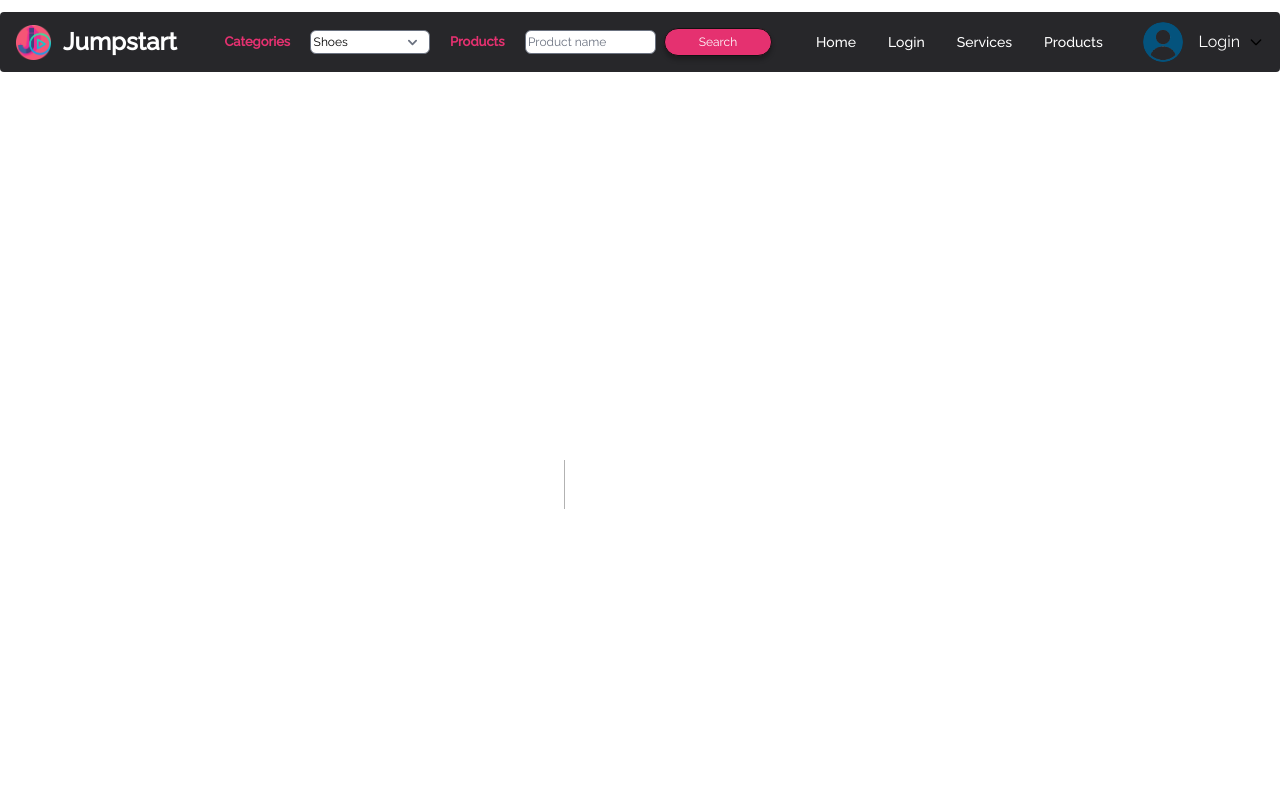
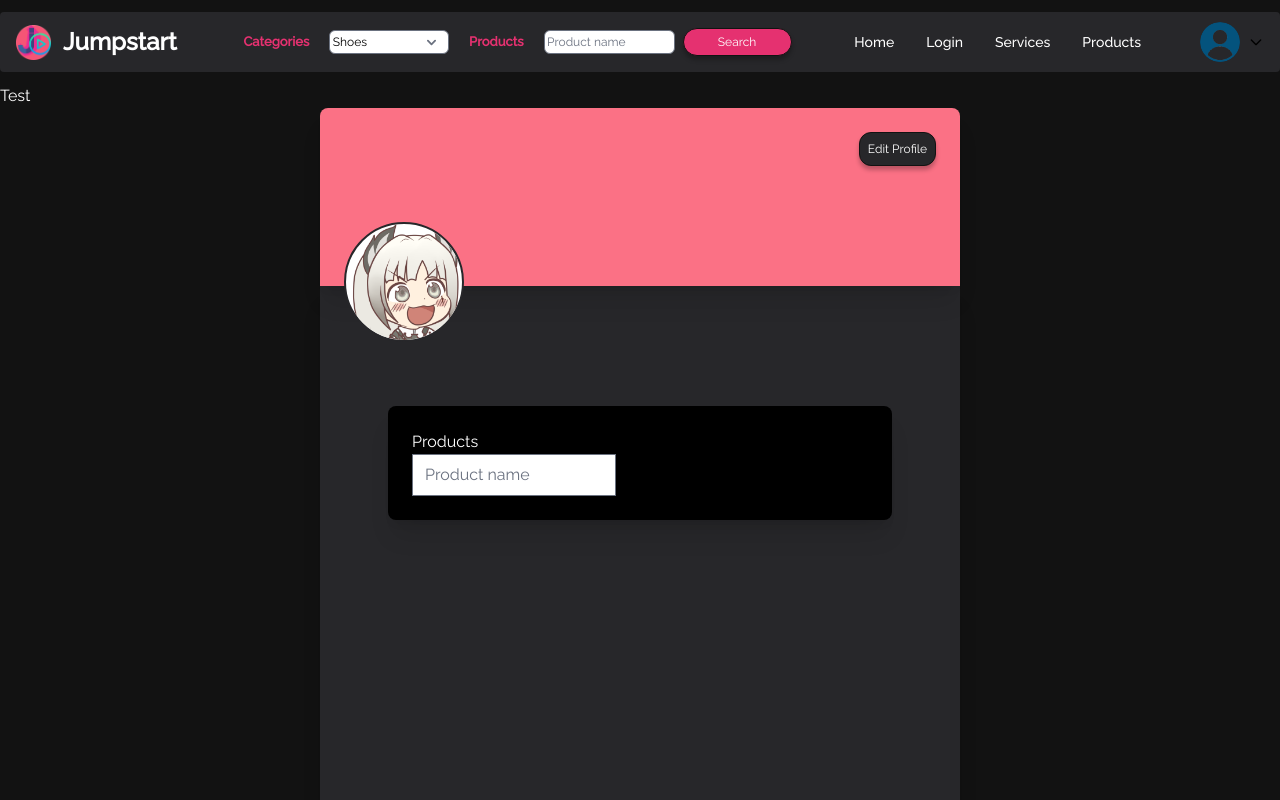
Before and after one commit to itsaFan/jumpstart, a Next.js app: page /user-profile/1 in a window 1280 px wide. Before the commit this address had no page. Shown: the top 800 px of the page. Built offline with nearby package versions, Linux system fonts and the light colour scheme.

Commit message:
addProfileComponent

```diff
--- a/components/layout/nav.tsx
+++ b/components/layout/nav.tsx
@@ -2,6 +2,7 @@ import Image from "next/image";
 import { Avatar, Dropdown, Navbar } from "flowbite-react";
 import NavSearch from "./navSearch";
 import LoginForm from "../auth/login/login-form";
+
 
 export default function NavBar() {
   return (
@@ -21,7 +22,8 @@ export default function NavBar() {
             <h3>Home</h3>
           </Navbar.Link>
           <Navbar.Link>
-          <LoginForm />
+            {/* <LoginPage /> */}
+            <LoginForm />
             {/* <h3>About</h3> */}
           </Navbar.Link>
           <Navbar.Link href="/login">
@@ -36,9 +38,9 @@ export default function NavBar() {
         </Navbar.Collapse>
       </div>
 
-
+      {/* <LoginForm /> */}
       <div className="flex md:order-4">
-        <Dropdown inline label={<Avatar alt="User settings" img="/images/userprofile.png" rounded><LoginForm /></Avatar>} >
+        <Dropdown inline label={<Avatar alt="User settings" img="/images/userprofile.png" rounded />}>
           <Dropdown.Header>
             <span className="block text-sm">Steff</span>
             <span className="block truncate text-sm font-medium">steff@email.com</span>
--- /dev/null
+++ b/components/user/user-profile/profile-content.tsx
@@ -0,0 +1,17 @@
+
+
+export default function ProfileContent() {
+  return (
+    <div className="container grid grid-cols-12 mx-auto -z-10">
+      <div className="card rounded-t-none col-start-4 col-span-6 pb-96 bg-zinc-800 mb-10 -z-10">
+        <div className="card mx-11 mt-24 bg-black">
+            <div>
+            <label htmlFor="month"><p>Products</p></label>
+          <input type="text" id="search" placeholder="Product name" />
+            </div>
+
+        </div>
+      </div>
+    </div>
+  );
+}
--- /dev/null
+++ b/components/user/user-profile/profile.tsx
@@ -0,0 +1,13 @@
+import ProfileContent from "./profile-content";
+import Banner from "./user-banner";
+
+
+export default function Profile() {
+    return(
+        <div>
+            <Banner />
+            <ProfileContent />
+
+        </div>
+    )
+}
--- /dev/null
+++ b/components/user/user-profile/user-banner.tsx
@@ -0,0 +1,18 @@
+import Button from "@/components/UI/button";
+import Image from "next/image";
+
+export default function Banner() {
+  return (
+    <div className="container grid grid-cols-12 mx-auto">
+      <div className="card rounded-b-none col-start-4 col-span-6 bg-rose-400">
+        <div className="flex justify-end">
+            <Button link="/register" className="rounded-xl bg-zinc-800 p-2"><h3 className="text-xs">Edit Profile</h3></Button>
+          {/* <button className="rounded-2xl bg-gray-800 active:bg-blue-600 p-3" ><h3 className="text-xs">Edit Profile</h3></button> */}
+        </div>
+        <div className="pt-14">
+            <Image src="/images/dummy-profile.png" width={120} height={120} alt="profile" className="rounded-full bg-white border-2 border-zinc-800 -mb-20" />
+        </div>
+      </div>
+    </div>
+  );
+}
--- a/pages/login/index.tsx
+++ /dev/null
@@ -1,16 +0,0 @@
-import LoginForm from "@/components/auth/login/login-form";
-import ProductList from "@/components/product/product-list";
-import PageHeader from "@/components/UI/page-header";
-import React from "react";
-
-export default function LoginPage() {
-  return (
-    <>
-      <PageHeader title="login" />
-      <div>
-        <h1 className="text-white text-5xl">W</h1>
-        <LoginForm />
-      </div>
-    </>
-  );
-}
--- /dev/null
+++ b/pages/user-profile/[userId].tsx
@@ -0,0 +1,11 @@
+import Profile from "@/components/user/user-profile/profile";
+
+
+export default function UserProfilePage() {
+  return (
+    <div>
+      <h1>Test</h1>
+      <Profile />
+    </div>
+  );
+}
```
Also changed, not shown: public/images/dummy-profile.png (added).
